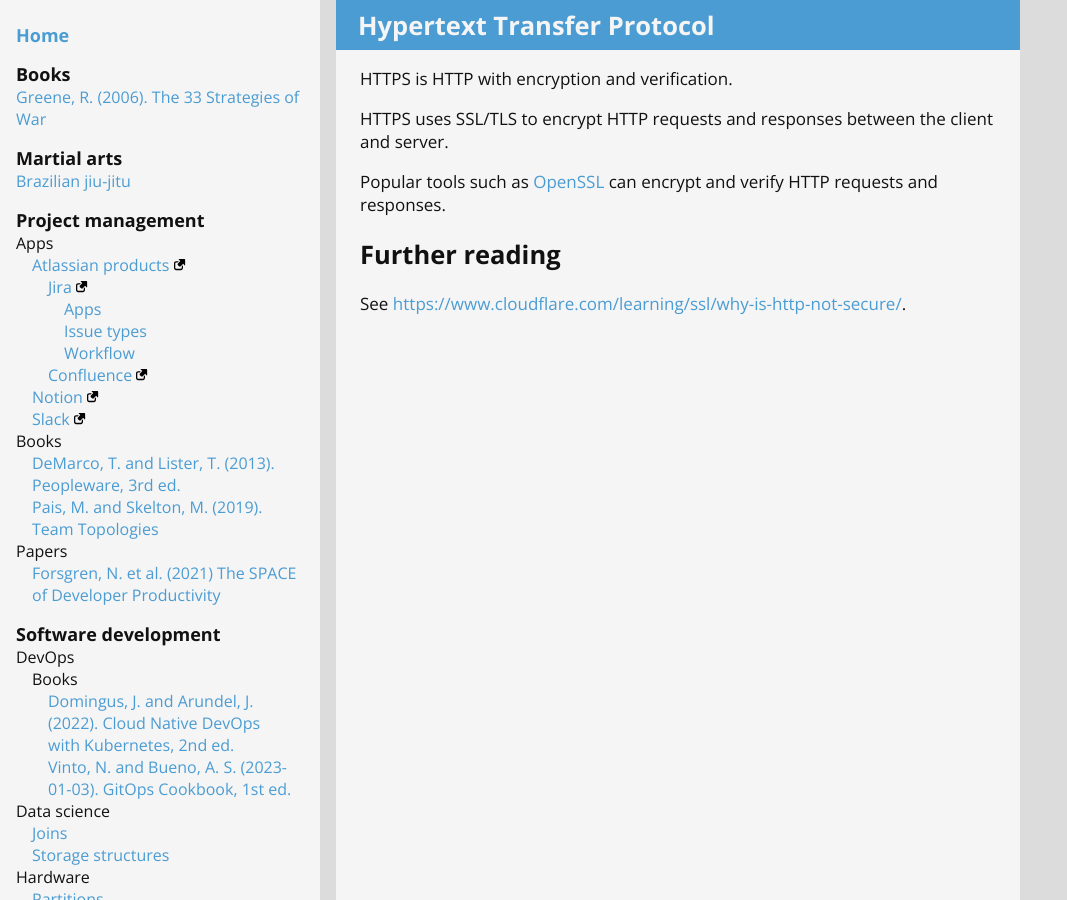
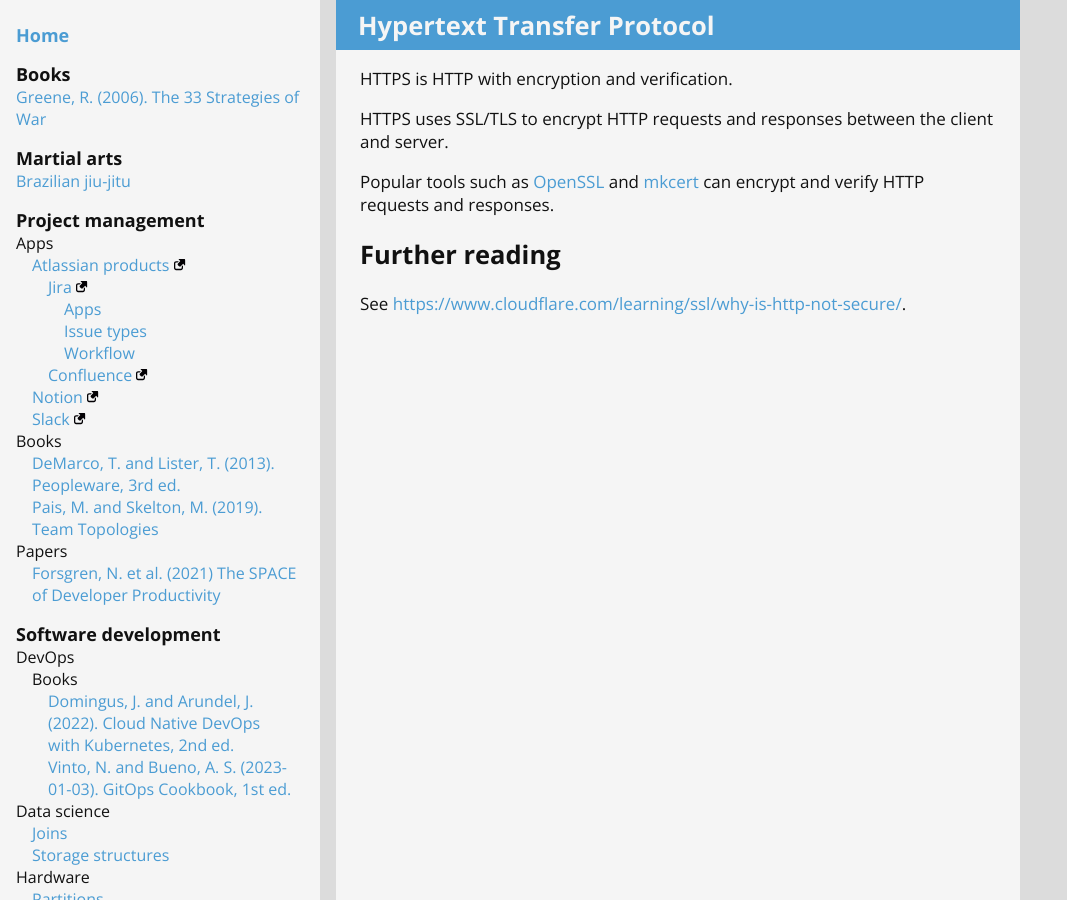
Before and after one commit to ganiulis/personal-notes, a Jekyll site: the page built from software-development/web-fundamentals/http.md, in a window 1280 px wide. Shown: the whole page, without its empty margins (0-1067 px from the left). Built offline with Jekyll 4.4.1, drawn with Linux system fonts in a browser that asks for light colours; our own code applies the rules of GitHub Pages for plain Markdown files.

Commit message:
Add notes

```diff
--- a/software-development/web-fundamentals/http.md
+++ b/software-development/web-fundamentals/http.md
@@ -8,7 +8,7 @@ HTTPS is HTTP with encryption and verification.
 
 HTTPS uses SSL/TLS to encrypt HTTP requests and responses between the client and server.
 
-Popular tools such as [OpenSSL](https://www.openssl.org) can encrypt and verify HTTP requests and responses.
+Popular tools such as [OpenSSL](https://www.openssl.org) and [mkcert](https://github.com/FiloSottile/mkcert) can encrypt and verify HTTP requests and responses.
 
 ## Further reading
 
```
